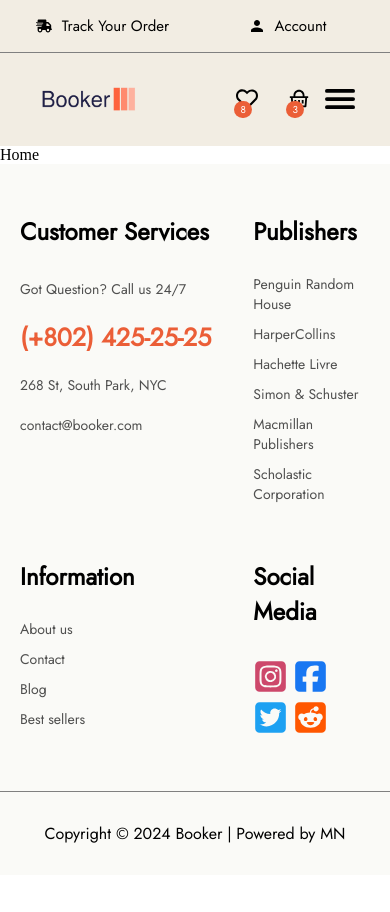
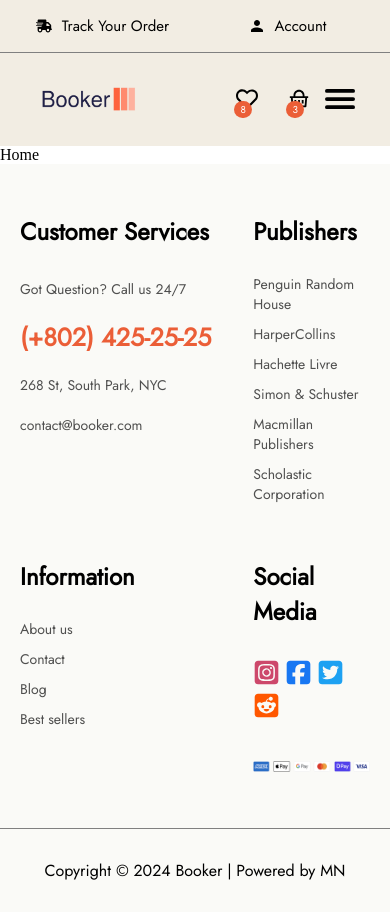
Before and after one commit to muradnuriyev001/Booker, a React (Vite) app: page / in a window 390 px wide. Before the commit the page ends 875 px from the top, so only its background shows below. Built offline with nearby package versions, Linux system fonts and the light colour scheme.

Commit message:
Fix: Footer(added payment methods image)

```diff
--- a/src/components/Footer/Footer.module.scss
+++ b/src/components/Footer/Footer.module.scss
@@ -39,8 +39,14 @@
     .logos {
       margin-top: 10px;
     }
+    .payments {
+      margin-top: 30px;
+      img {
+        width: 100%;
+      }
+    }
     svg {
-      font-size: 35px;
+      font-size: 27px;
       margin-right: 5px;
       cursor: pointer;
     }
@@ -95,6 +101,13 @@
         font-weight: 800;
       }
     }
+    &__4 {
+      .payments {
+        img {
+          width: 100%;
+        }
+      }
+    }
   }
 }
 
--- a/src/components/Footer/Footer.tsx
+++ b/src/components/Footer/Footer.tsx
@@ -7,6 +7,8 @@ import {
   FaSquareTwitter,
   FaSquareReddit,
 } from "react-icons/fa6";
+
+import paymentsLogo from "../../assets/Footer/payments.png";
 
 const Footer = () => {
   return (
@@ -57,6 +59,9 @@ const Footer = () => {
             <FaSquareTwitter />
             <FaSquareReddit />
           </div>
+          <div className={c.payments}>
+            <img src={paymentsLogo} alt="" draggable="false" />
+          </div>
         </div>
       </div>
       <div className={c.copyright}>
```
Also changed, not shown: src/assets/Footer/payments.png (added).
